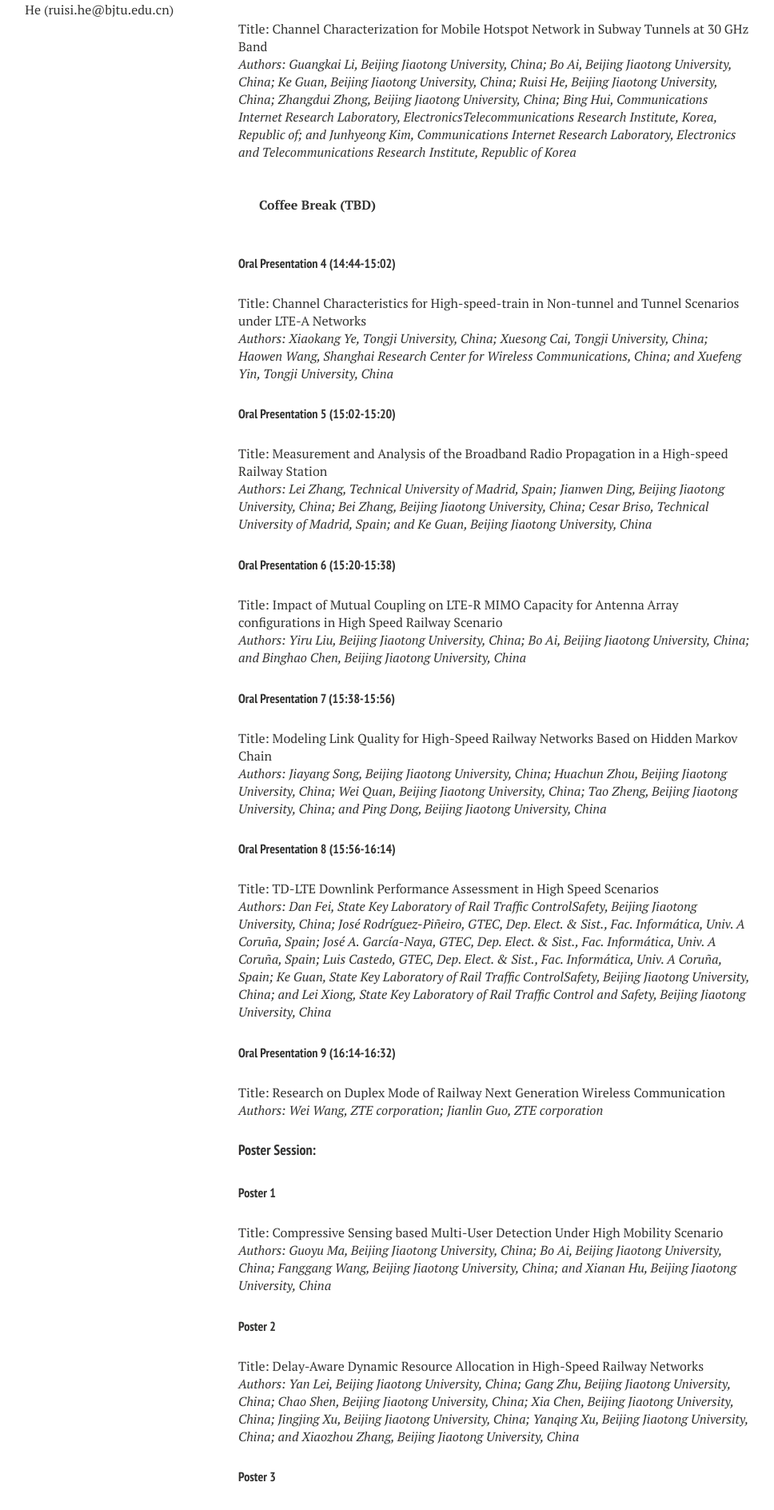
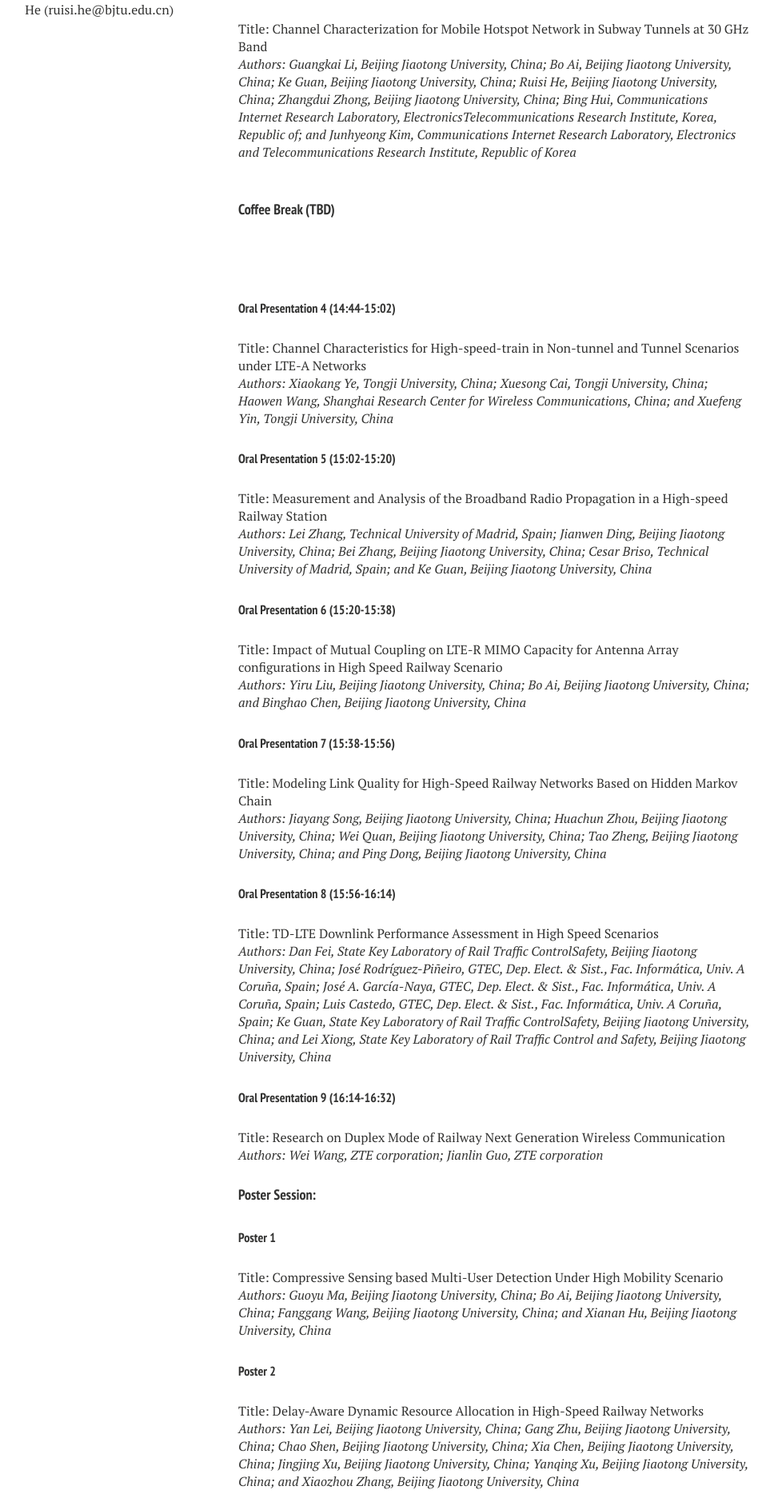
Before and after one commit to maxxx437/hsrcom2016, a Jekyll site: the page built from program/index.md, in a window 1280 px wide. Shown: the part 1229-3117 px from the top of the page at 80% size, without its empty margins (22-990 px from the left). Built offline with Jekyll 4.4.1, drawn with Linux system fonts in a browser that asks for light colours; nearby versions of some CDN libraries.

Commit message:
Update index.md

```diff
--- a/program/index.md
+++ b/program/index.md
@@ -31,10 +31,11 @@ Title: Propagation Characteristics of Mobile Channel in Urban Micro-cells at 3.5
 
 #####   Oral Presentation 3 (14:26-14:44)
 Title: Channel Characterization for Mobile Hotspot Network in Subway Tunnels at 30 GHz Band<br>
-*Authors: Guangkai Li, Beijing Jiaotong University, China; Bo Ai, Beijing Jiaotong University, China; Ke Guan, Beijing Jiaotong University, China; Ruisi He, Beijing Jiaotong University, China; Zhangdui Zhong, Beijing Jiaotong University, China; Bing Hui, Communications Internet Research Laboratory, ElectronicsTelecommunications Research Institute, Korea, Republic of; and Junhyeong Kim, Communications Internet Research Laboratory, Electronics and Telecommunications Research Institute, Republic of Korea*<br><br><br>
+*Authors: Guangkai Li, Beijing Jiaotong University, China; Bo Ai, Beijing Jiaotong University, China; Ke Guan, Beijing Jiaotong University, China; Ruisi He, Beijing Jiaotong University, China; Zhangdui Zhong, Beijing Jiaotong University, China; Bing Hui, Communications Internet Research Laboratory, ElectronicsTelecommunications Research Institute, Korea, Republic of; and Junhyeong Kim, Communications Internet Research Laboratory, Electronics and Telecommunications Research Institute, Republic of Korea*<br><br>
 
 
-**Coffee Break (TBD)**<br><br>
+####   Coffee Break (TBD)
+<br><br>
 
 
 #####   Oral Presentation 4 (14:44-15:02)
```
